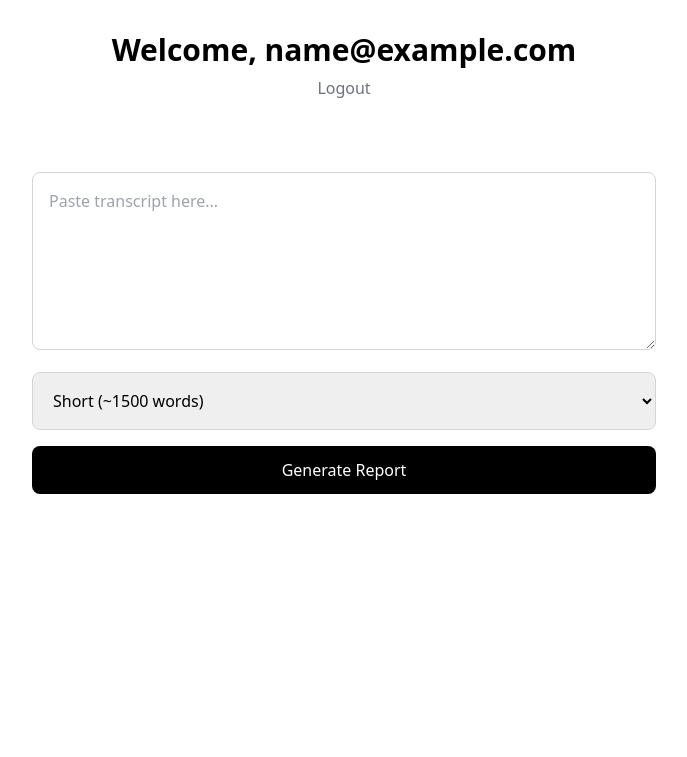
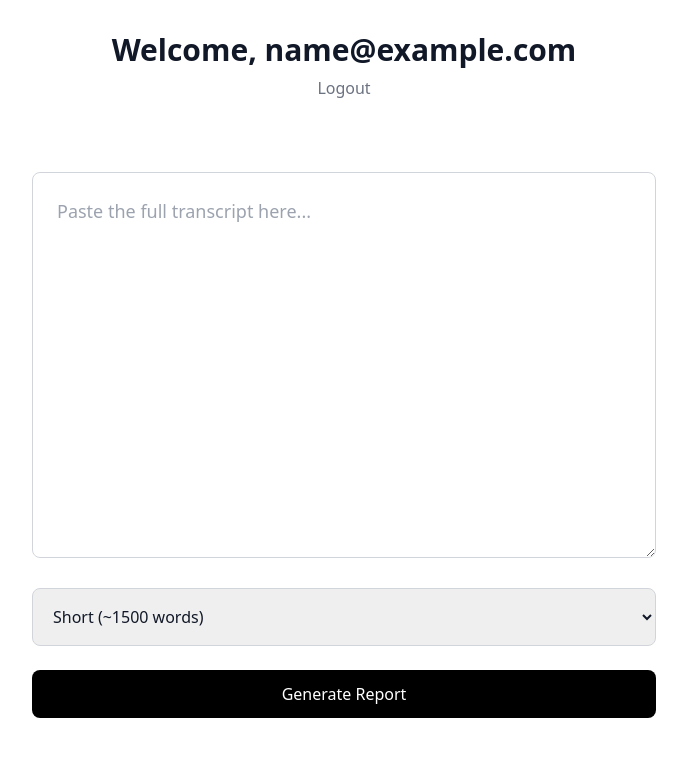
Before and after one commit to delavinaivan-bit/financial-saas, a Flask app: template templates/dashboard.html in a window 1280 px wide. Shown: the top 757 px of the page, without its empty margins (296-983 px from the left). Run offline with Flask 3, Linux system fonts and the light colour scheme; the template is opened without the code that fills it, so the values that code supplies are empty; the visitor is signed in with stand-in values (Sample User, id 1); some libraries are stand-ins or nearby versions.

Commit message:
Update dashboard.html

```diff
--- a/templates/dashboard.html
+++ b/templates/dashboard.html
@@ -3,22 +3,25 @@
 <head>
   <meta charset="UTF-8">
   <meta name="viewport" content="width=device-width, initial-scale=1.0">
-  <title>Dashboard</title>
+  <title>Dashboard - Financial Report Generator</title>
   <script src="https://cdn.tailwindcss.com"></script>
 </head>
-<body class="bg-white font-sans">
+<body class="bg-white font-sans text-gray-900">
   <header class="text-center py-8">
     <h1 class="text-3xl font-semibold">Welcome, {{ current_user.email }}</h1>
     <a href="{{ url_for('logout') }}" class="mt-2 inline-block text-gray-500 hover:underline">Logout</a>
   </header>
+
   <main class="max-w-2xl mx-auto px-6 py-10">
-    <form method="POST" action="{{ url_for('generate_report') }}" class="space-y-4">
-      <textarea name="transcript" placeholder="Paste transcript here..." rows="6" required
-        class="w-full p-4 border border-gray-300 rounded-lg focus:ring-2 focus:ring-black"></textarea>
+    <form method="POST" class="space-y-6">
+      <textarea name="transcript" placeholder="Paste the full transcript here..." rows="12" required
+        class="w-full p-6 text-lg border border-gray-300 rounded-lg focus:ring-2 focus:ring-black"></textarea>
+
       <select name="modo" class="w-full p-4 border border-gray-300 rounded-lg focus:ring-2 focus:ring-black">
         <option value="0">Short (~1500 words)</option>
         <option value="1">Long (~6000 words)</option>
       </select>
+
       <button type="submit" class="w-full py-3 bg-black text-white rounded-lg hover:bg-gray-800">
         Generate Report
       </button>
```
